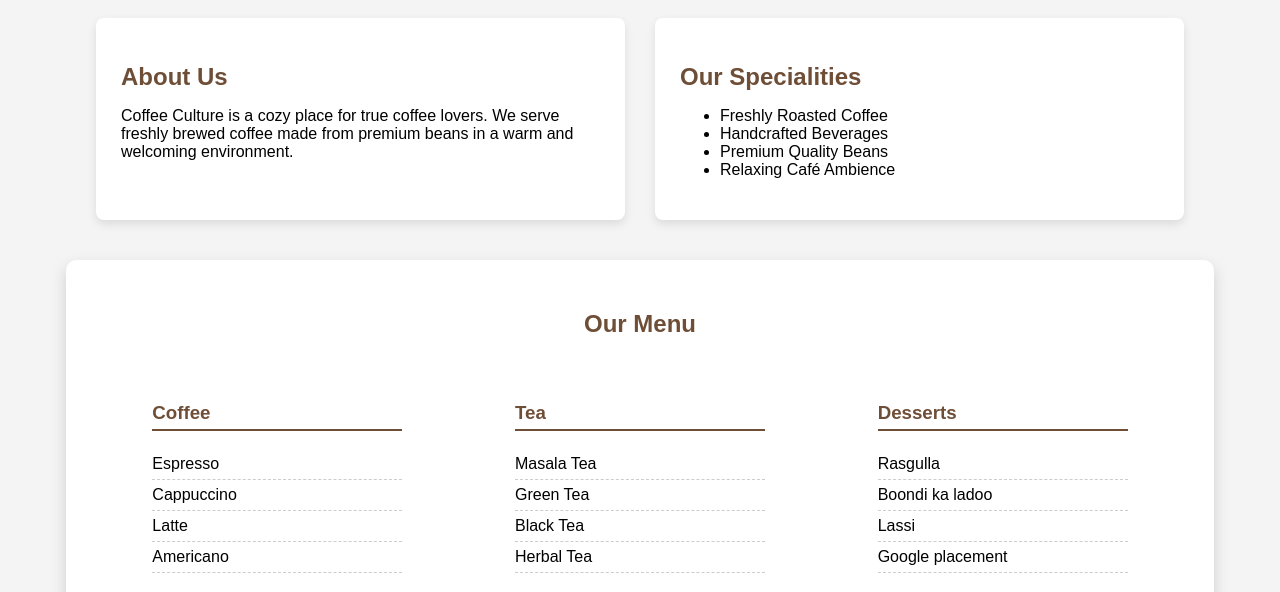
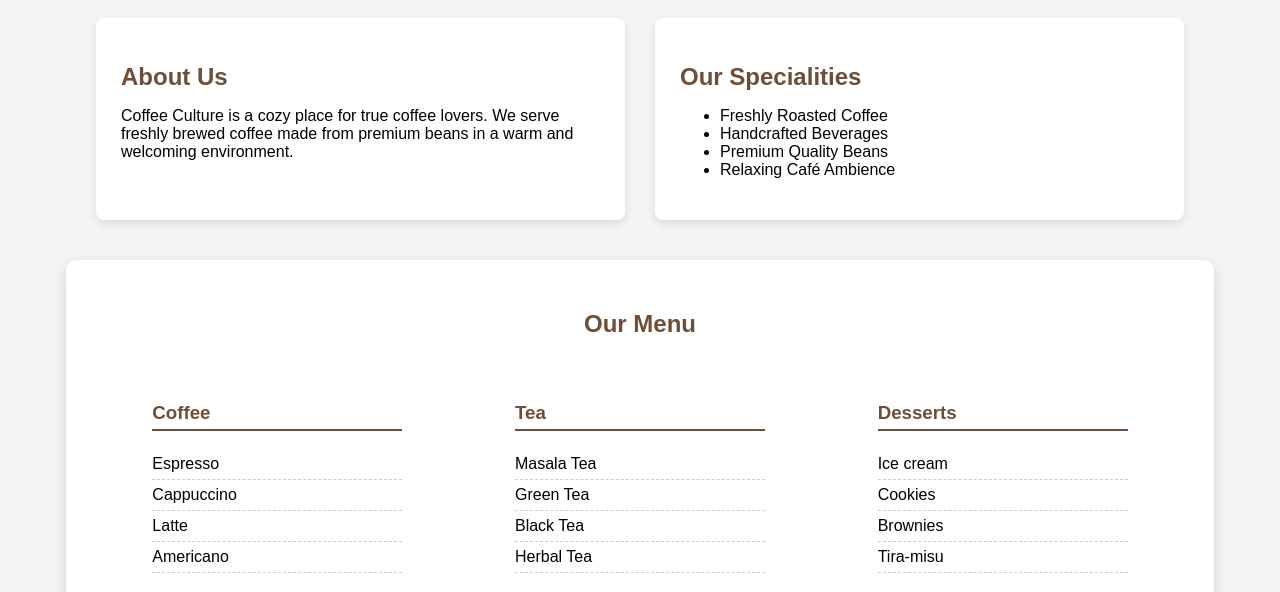
Before and after one commit to Daksh-create349/HTML-CSS-SUBMISSIONS, a plain HTML site: page coffee shop/index.html in a window 1280 px wide. Shown: the part 383-975 px from the top of the page. Drawn offline with Linux system fonts and the light colour scheme.

Commit message:
Update dessert menu items in index.html

```diff
--- a/coffee shop/index.html
+++ b/coffee shop/index.html
@@ -197,10 +197,10 @@
             <div class="menu-box">
                 <h3>Desserts</h3>
                 <ul>
-                    <li>Rasgulla</li>
-                    <li>Boondi ka ladoo</li>
-                    <li>Lassi</li>
-                    <li>Google placement</li>
+                    <li>Ice cream</li>
+                    <li>Cookies</li>
+                    <li>Brownies</li>
+                    <li>Tira-misu</li>
                 </ul>
             </div>
         </div>
```
